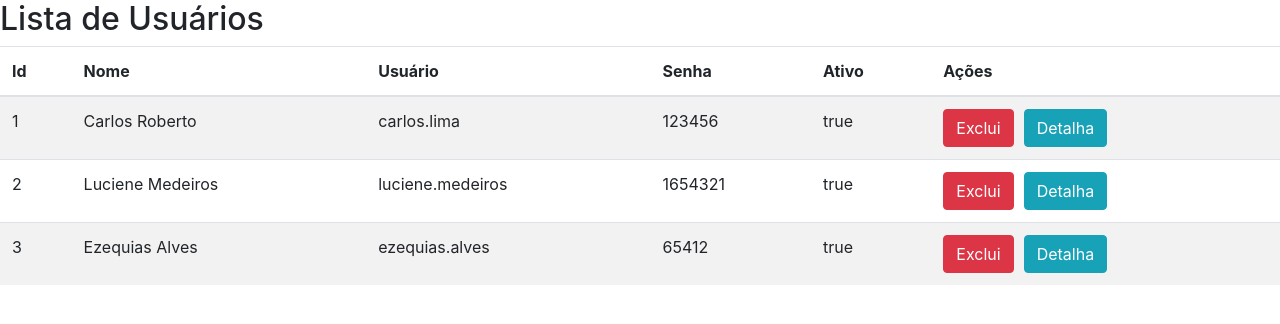
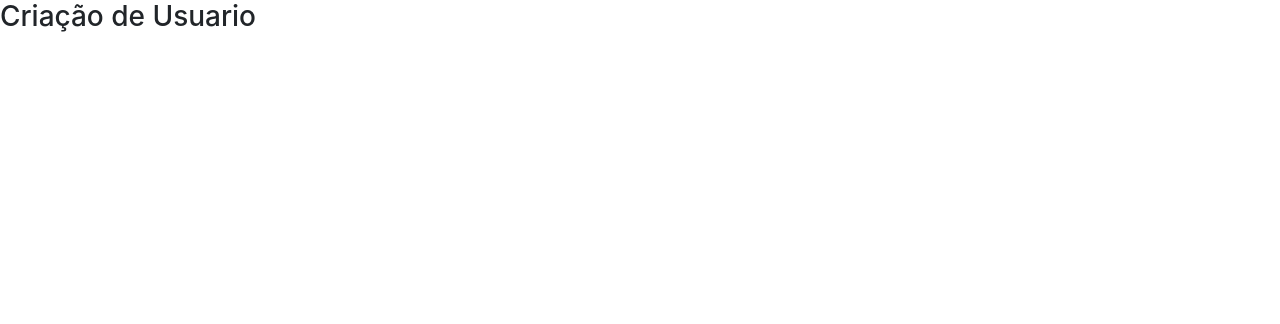
Before and after one commit to CarlosRobertoMedeiros/frontend-javaguides-crud, an Angular app: page / in a window 1280 px wide. Shown: the top 324 px of the page. Built offline with nearby package versions, Linux system fonts and the light colour scheme.

Commit message:
Criaçao da Inserçao

```diff
--- a/src/app/app.component.html
+++ b/src/app/app.component.html
@@ -1 +1,2 @@
-<app-lista-usuario></app-lista-usuario>
+<!-- <app-lista-usuario></app-lista-usuario> -->
+<app-cria-usuario></app-cria-usuario>
--- a/src/app/cria-usuario/cria-usuario.component.html
+++ b/src/app/cria-usuario/cria-usuario.component.html
@@ -1 +1,22 @@
-<p>cria-usuario works!</p>
+<h3>Criação de Usuario</h3>
+
+<form>
+
+    <!--
+    private _id: number;
+    private _nome: String;
+    private _usuario: String;
+    private _senha: String;
+    private _ativo: Boolean = true;
+
+
+    {{_usuario | json}}
+
+    <div class="form-group">
+        <label for="id">Id</label>
+        <input type="text" class="form-control" id="id" required [(ngModel)]="_usuario.id" name="id">
+    </div>
+    -->
+
+
+</form>
--- a/src/app/cria-usuario/cria-usuario.component.ts
+++ b/src/app/cria-usuario/cria-usuario.component.ts
@@ -1,4 +1,7 @@
 import { Component, OnInit } from '@angular/core';
+import { Usuario } from '../usuario';
+import { UsuarioService } from '../usuario.service';
+import {Router} from '@angular/router';
 
 @Component({
   selector: 'app-cria-usuario',
@@ -7,9 +10,33 @@ import { Component, OnInit } from '@angular/core';
 })
 export class CriaUsuarioComponent implements OnInit {
 
-  constructor() { }
+  _usuario:Usuario = new Usuario();
+  _submetido:boolean = false;
+
+  constructor(private usuarioService:UsuarioService/*
+              private router:Router*/) { }
 
   ngOnInit(): void {
   }
 
+  novoUsuario():void{
+    this._submetido = false;
+    this._usuario = new Usuario();
+  }
+
+  salvarUsuario(){
+    this.usuarioService.criaUsuario(this._usuario);
+    this._usuario = new Usuario();
+    this.navegarParaListagem();
+  }
+
+  onSubmit() {
+    this._submetido = true;
+    this.salvarUsuario();
+  }
+
+  navegarParaListagem(){
+    //this.router.navigate(['/usuarios']);
+  }
+
 }
--- a/src/app/usuario.service.ts
+++ b/src/app/usuario.service.ts
@@ -1,39 +1,76 @@
-import { Injectable } from '@angular/core';
+import { Injectable} from '@angular/core';
+
 import { Usuario } from './usuario';
-import { CriaUsuarioComponent } from './cria-usuario/cria-usuario.component';
+
 
 @Injectable({
   providedIn: 'root'
 })
 export class UsuarioService {
 
-  private usuarios : Usuario[] = [
-    new Usuario(1, "Carlos Roberto", "carlos.lima", "123456", true),
-    new Usuario(2, "Luciene Medeiros", "luciene.medeiros", "1654321", true),
-    new Usuario(3, "Ezequias Alves", "ezequias.alves", "65412", true)
-  ]
+  private _usuario1:Usuario = new Usuario();
+  private _usuario2:Usuario = new Usuario();
+  private _usuario3:Usuario = new Usuario();
+  private _usuarios:Usuario[]= new Array;
 
   constructor() { }
 
-  get getUsuarios(){
-    return this.usuarios;
+  private carregaValoresPadrao(): void {
+    this._usuario1.id=1;
+    this._usuario1.nome="Carlos Roberto";
+    this._usuario1.usuario="carlos.lima";
+    this._usuario1.senha="123456";
+    this._usuario1.ativo=true;
+
+    this._usuario2.id=2;
+    this._usuario2.nome="Luciene Medeiros";
+    this._usuario2.usuario="luciene.medeiros";
+    this._usuario2.senha="654321";
+    this._usuario2.ativo=true;
+
+    this._usuario3.id=3;
+    this._usuario3.nome="Ezequias Alves";
+    this._usuario3.usuario="ezequias.alves";
+    this._usuario3.senha="654123";
+    this._usuario3.ativo=true;
+
+    this._usuarios.push(this._usuario1);
+    this._usuarios.push(this._usuario2);
+    this._usuarios.push(this._usuario3);
   }
 
-  public getUsuario(id:Number):any{
-    let index:number = this.usuarios.findIndex(usuario => usuario.getId ==id);
+  private VerificaArrayDeUsuarios(){
+    if (this._usuarios.length==0){
+      this.carregaValoresPadrao();
+   }
+  }
+
+  getUsuarios(){
+   this.VerificaArrayDeUsuarios();
+   return this._usuarios;
+  }
+
+  getUsuario(id:Number):any{
+    this.VerificaArrayDeUsuarios();
+    let index:number = this._usuarios.findIndex(usuario => usuario.id ==id);
     if (index>=0){
-      console.log(this.usuarios.slice(index,index+1));
-      return this.usuarios.slice(index,index+1);
+      console.log(this._usuarios.slice(index,index+1));
+      return this._usuarios.slice(index,index+1);
     }
 
   }
 
-  public deletaUsuario(id: number): any {
-    let index = this.usuarios.findIndex(usuario => usuario.getId ==id);
-    this.usuarios.splice(index,1);
+  deletaUsuario(id: number): any {
+    this.VerificaArrayDeUsuarios();
+    let index = this._usuarios.findIndex(usuario => usuario.id ==id);
+    this._usuarios.splice(index,1);
+  }
+
+  criaUsuario(usuario:Usuario):any{
+    this.VerificaArrayDeUsuarios();
+    this._usuarios.push(usuario);
+
   }
 
 
-
-
 }
--- a/src/app/usuario.ts
+++ b/src/app/usuario.ts
@@ -1,22 +1,43 @@
 export class Usuario{
 
-    private id:number;
-    private nome:String;
-    private usuario:String;
-    private senha:String;
-    private ativo:Boolean;
+    private _id: number;
+    private _nome: String;
+    private _usuario: String;
+    private _senha: String;
+    private _ativo: Boolean = true;
 
-    constructor(id:number, nome:String, usuario:String, senha:String, ativo:Boolean){
-        this.id=id;
-        this.nome=nome;
-        this.usuario=usuario;
-        this.senha=senha;
-        this.ativo=ativo;
+    constructor(){ }
+
+    public get id(): number {
+        return this._id;
+    }
+    public set id(value: number) {
+        this._id = value;
     }
 
-    get getId(){
-        return this.id;
+    public get nome(): String {
+        return this._nome;
+    }
+    public set nome(value: String) {
+        this._nome = value;
+    }
+    public get usuario(): String {
+        return this._usuario;
+    }
+    public set usuario(value: String) {
+        this._usuario = value;
+    }
+    public get senha(): String {
+        return this._senha;
+    }
+    public set senha(value: String) {
+        this._senha = value;
     }
 
-
+    public get ativo(): Boolean {
+        return this._ativo;
+    }
+    public set ativo(value: Boolean) {
+        this._ativo = value;
+    }
 }
```
Also changed, not shown: src/app/lista-usuario/lista-usuario.component.ts (+9 -12 lines).
